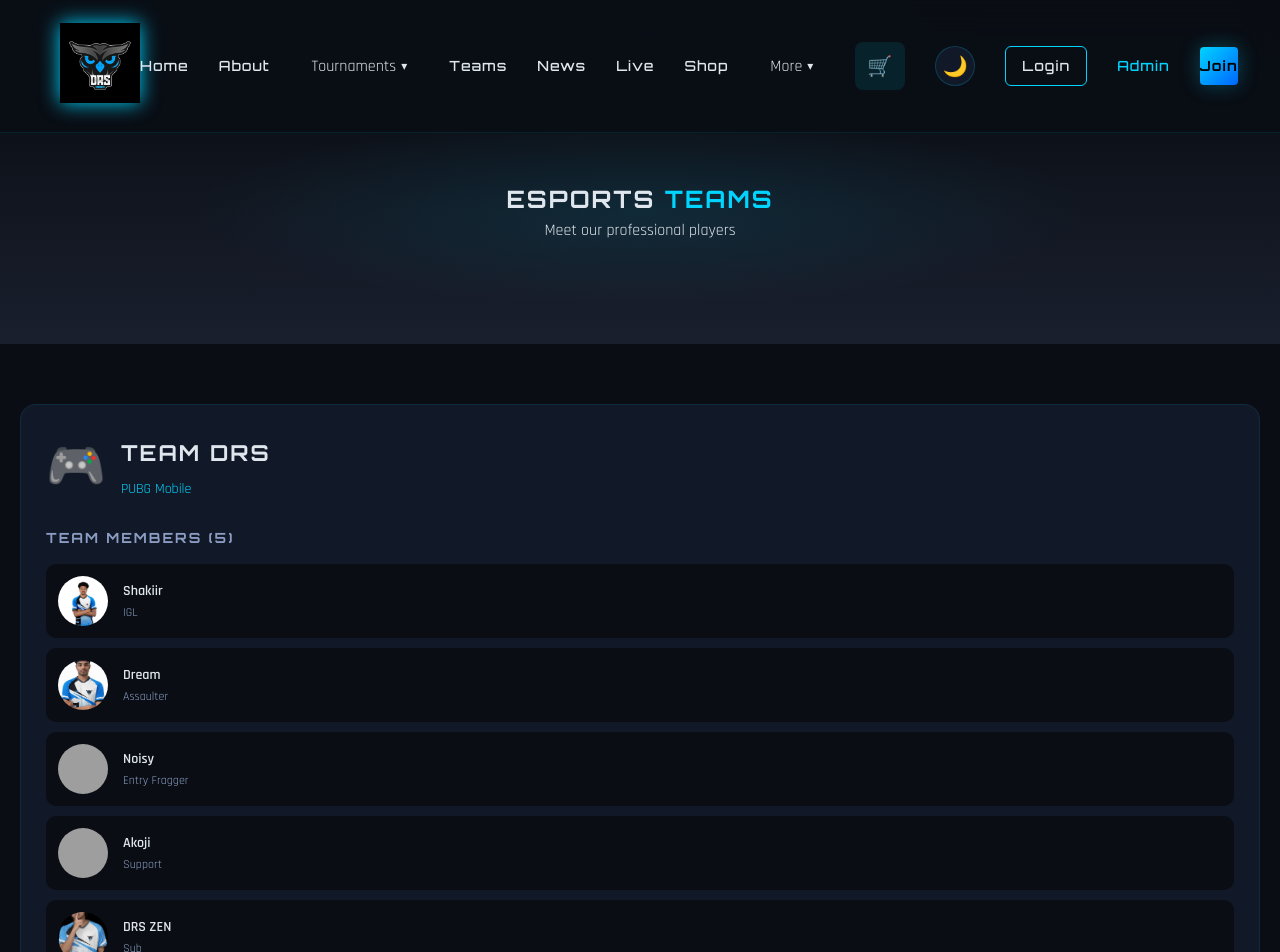
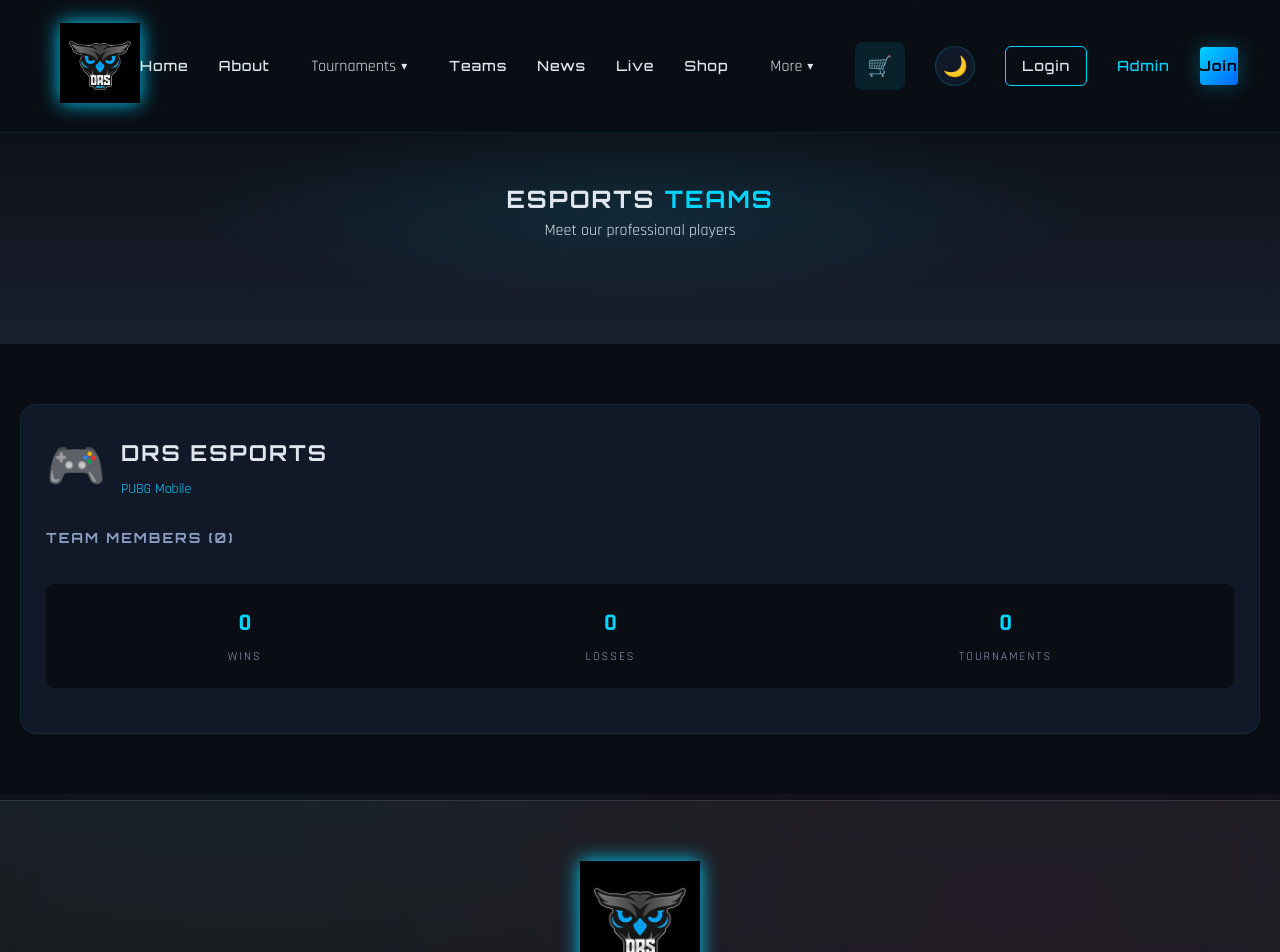
Before and after one commit to mathewleon1999-blip/drs-esports-react-ready, a React (Vite) app: page /teams in a window 1280 px wide. Shown: the top 952 px of the page. Built offline with nearby package versions, Linux system fonts and the light colour scheme; grey boxes are pictures that could not be loaded.

Commit message:
Use centralized team data and Instagram links

```diff
--- /dev/null
+++ b/src/data/teams.js
@@ -0,0 +1,35 @@
+// Centralized teams data (replace demo/placeholder content here)
+// Images should exist under /public so they can be referenced like "/DRS ESPORTS/xxx.jpg"
+
+export const teams = [
+  {
+    id: "drs-esports",
+    name: "DRS ESPORTS",
+    shortName: "DRS",
+    game: "PUBG Mobile",
+    logo: "🎮",
+    social: {
+      // Put your official team Instagram here
+      instagramUrl: "",
+    },
+    members: [
+      // Example member shape (fill with real data)
+      // {
+      //   name: "Player Name",
+      //   role: "IGL",
+      //   image: "/DRS ESPORTS/Player.jpg",
+      //   ign: "InGameName",
+      //   realName: "Real Name",
+      //   age: 20,
+      //   country: "🇮🇳",
+      //   mainRole: "IGL",
+      //   joinDate: "2024-01-01",
+      //   stats: { kda: "0", hs: "0%", matches: 0 },
+      //   social: { instagramUrl: "https://instagram.com/yourhandle" },
+      // }
+    ],
+    stats: { wins: 0, losses: 0, tournaments: 0 },
+    achievements: [],
+    recruiting: false,
+  },
+];
--- a/src/pages/Teams.jsx
+++ b/src/pages/Teams.jsx
@@ -2,91 +2,7 @@
 import { motion, AnimatePresence } from "framer-motion";
 import Navbar from "../components/Navbar";
 import Footer from "../components/Footer";
-
-// Demo teams data with real images
-const teams = [
-  {
-    id: 1,
-    name: "Team DRS",
-    game: "PUBG Mobile",
-    logo: "🎮",
-    members: [
-      {
-        name: "Shakiir",
-        role: "IGL",
-        avatar: "⚔️",
-        image: "/DRS ESPORTS/SHAKKIR).jpg",
-        ign: "Shakiir",
-        realName: "Shakiir",
-        age: 20,
-        country: "🇮🇳",
-        mainRole: "IGL",
-        joinDate: "2023-02-20",
-        stats: { kda: "2.8", hs: "45%", matches: 142 },
-        social: { twitter: "@shakiir", discord: "Shakiir#5678" }
-      },
-      {
-        name: "Dream",
-        role: "Assaulter",
-        avatar: "🎯",
-        image: "/DRS ESPORTS/Dream.jpg",
-        ign: "Dream",
-        realName: "Dream",
-        age: 22,
-        country: "🇮🇳",
-        mainRole: "Assaulter",
-        joinDate: "2023-01-15",
-        stats: { kda: "2.4", hs: "32%", matches: 156 },
-        social: { twitter: "@dream", discord: "Dream#1234" }
-      },
-      {
-        name: "Noisy",
-        role: "Entry Fragger",
-        avatar: "⚡",
-        image: "/DRS ESPORTS/noisy n (3).png",
-        ign: "Noisy",
-        realName: "Noisy",
-        age: 21,
-        country: "🇮🇳",
-        mainRole: "Entry Fragger",
-        joinDate: "2023-03-10",
-        stats: { kda: "2.1", hs: "30%", matches: 138 },
-        social: { twitter: "@noisy", discord: "Noisy#9012" }
-      },
-      {
-        name: "Akoji",
-        role: "Support",
-        avatar: "🛡️",
-        image: "/DRS ESPORTS/AKOS (3).png",
-        ign: "Akoji",
-        realName: "Akoji",
-        age: 22,
-        country: "🇮🇳",
-        mainRole: "Support",
-        joinDate: "2023-04-05",
-        stats: { kda: "1.9", hs: "25%", matches: 125 },
-        social: { twitter: "@akoji", discord: "Akoji#3456" }
-      },
-      {
-        name: "DRS ZEN",
-        role: "Sub",
-        avatar: "🧩",
-        image: "/DRS ESPORTS/DRS ZEN (1).jpg",
-        ign: "DRS ZEN",
-        realName: "DRS ZEN",
-        age: 21,
-        country: "🇮🇳",
-        mainRole: "Sub",
-        joinDate: "2023-05-01",
-        stats: { kda: "1.8", hs: "26%", matches: 80 },
-        social: { twitter: "@drszen", discord: "DRS ZEN#0001" }
-      }
-    ],
-    stats: { wins: 45, losses: 20, tournaments: 50 },
-    achievements: ["PMNC UAE 2025 - #4 Position"],
-    recruiting: false
-  }
-];
+import { teams } from "../data/teams";
 
 function Teams() {
   const [activeTab, setActiveTab] = useState("all");
@@ -264,12 +180,22 @@
               </div>
 
               <div className="player-social-links">
-                <a href={`https://twitter.com/${selectedMember.social.twitter.replace('@', '')}`} target="_blank" rel="noopener noreferrer" className="social-link">
-                  <span>🐦</span> {selectedMember.social.twitter}
-                </a>
-                <span className="social-link discord">
-                  <span>💬</span> {selectedMember.social.discord}
-                </span>
+                {selectedMember?.social?.instagramUrl ? (
+                  <a
+                    href={selectedMember.social.instagramUrl}
+                    target="_blank"
+                    rel="noopener noreferrer"
+                    className="social-link"
+                  >
+                    <span>📷</span> Instagram
+                  </a>
+                ) : null}
+
+                {selectedMember?.social?.discord ? (
+                  <span className="social-link discord">
+                    <span>💬</span> {selectedMember.social.discord}
+                  </span>
+                ) : null}
               </div>
 
               <div className="player-profile-actions">
```
